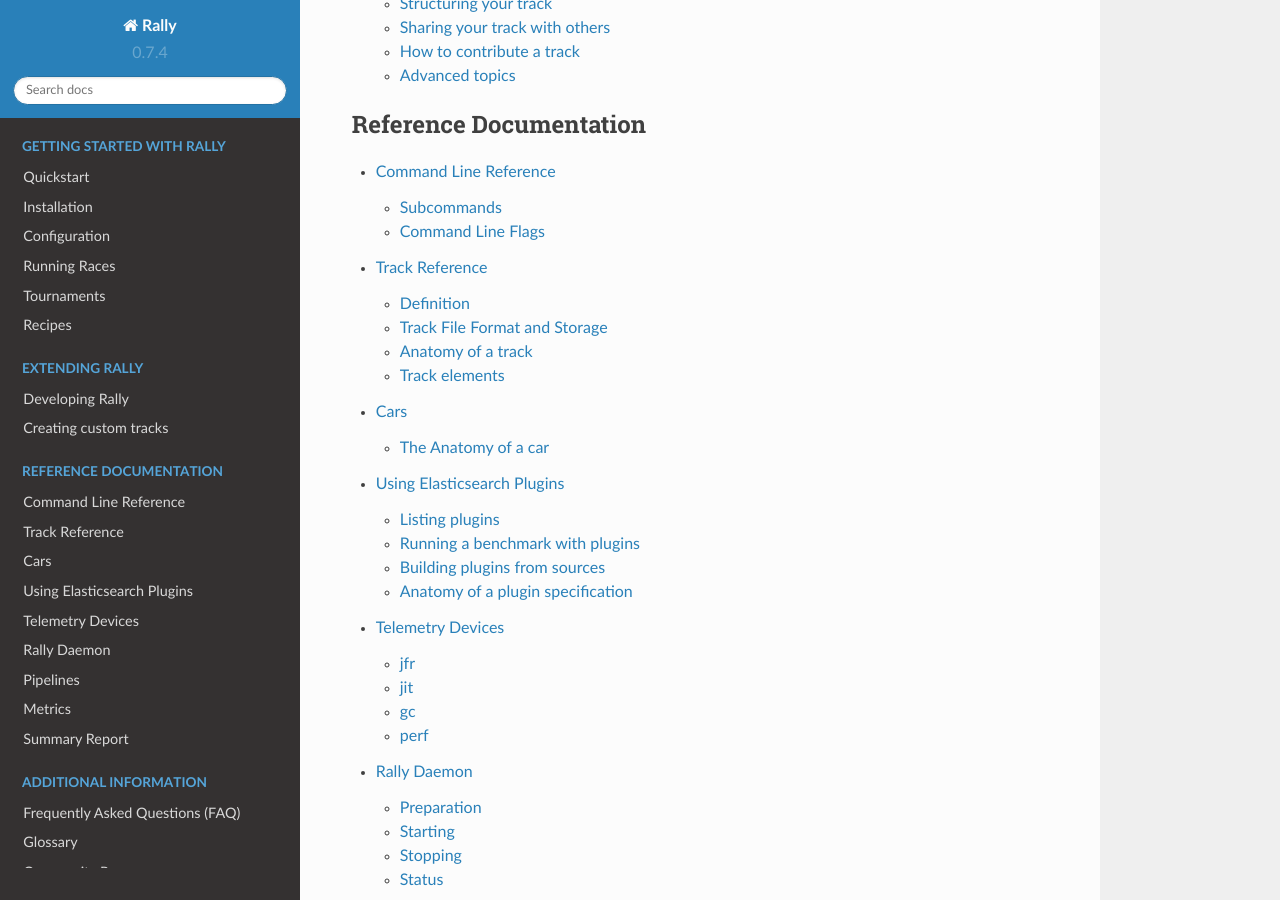
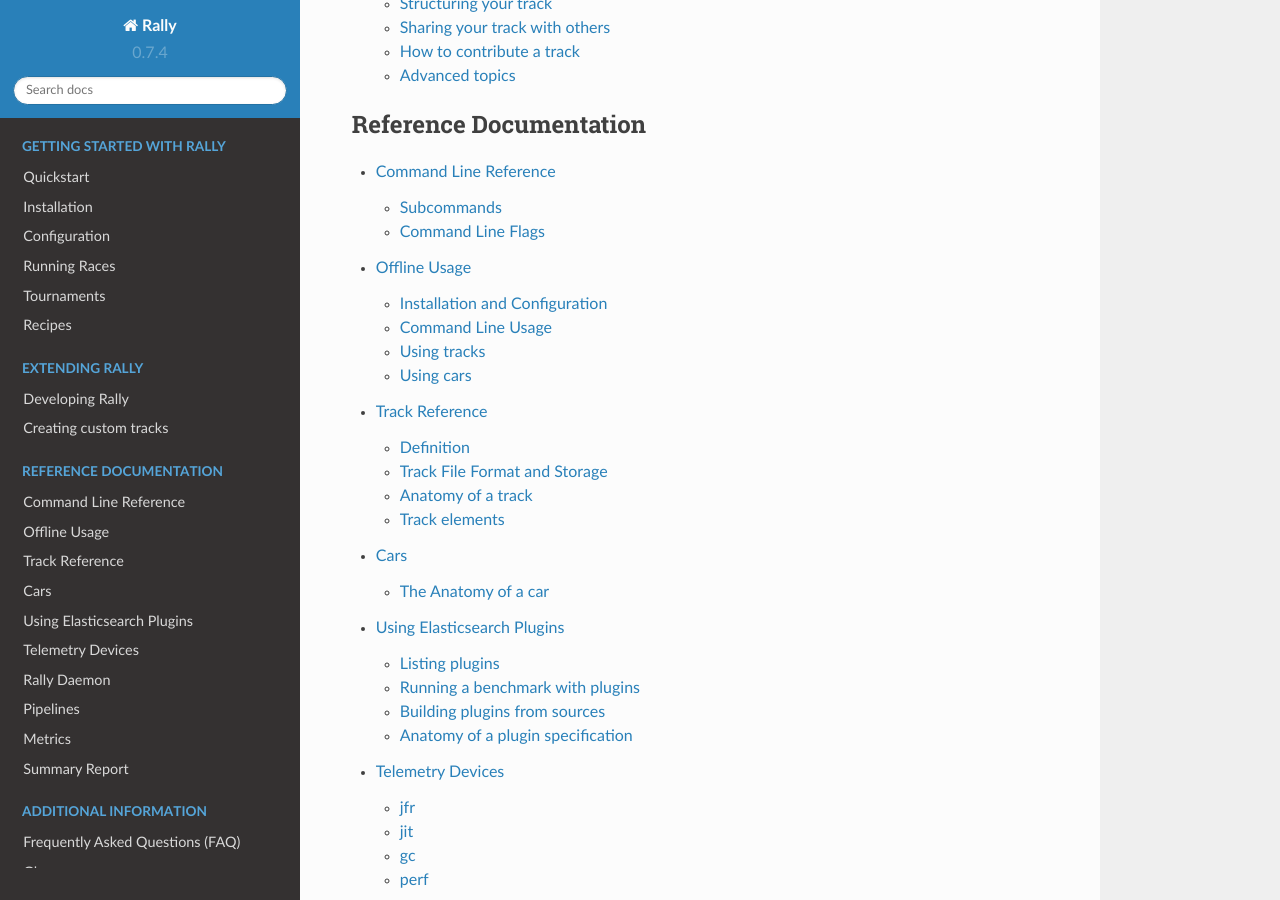
Before and after one commit to elastic/rally, a Sphinx documentation site: the page built from docs/index.rst, in a window 1280 px wide and 900 px high, scrolled down 1917 px. Built offline with Sphinx 7.4.7 and the Read the Docs theme 2.0.0, drawn with Linux system fonts in a browser that asks for light colours; some of the changed lines change nothing that is shown.

Commit message:
Document how to use Rally on offline machines
Closes #231

```diff
--- a/docs/index.rst
+++ b/docs/index.rst
@@ -54,6 +54,7 @@
    :maxdepth: 2
 
    command_line_reference
+   offline
    track
    car
    elasticsearch_plugins
--- /dev/null
+++ b/docs/offline.rst
@@ -0,0 +1,61 @@
+Offline Usage
+=============
+
+In some corporate environments servers do not have Internet access. You can still use Rally in such environments and this page summarizes all information that you need to get started.
+
+Installation and Configuration
+------------------------------
+
+We provide a special offline installation package. Please refer to the :ref:`offline installation guide <install_offline-install>` for detailed instructions. After the installation you can just follow the normal :doc:`configuration procedure </configuration>`.
+
+Command Line Usage
+------------------
+
+Rally will automatically detect upon startup that no Internet connection is available and print the following warning::
+
+    [WARNING] No Internet connection detected. Automatic download of track data sets etc. is disabled.
+
+It detects this by trying to connect to ``github.com``. If you want to disable this probing you can explicitly specify ``--offline``.
+
+Using tracks
+------------
+
+A Rally track describes a benchmarking scenario. You can either write your own tracks or use the tracks that Rally provides out of the box. In the former case, Rally will work just fine in an offline environment. In the latter case, Rally would normally download the track and its associated data from the Internet. If you want to use one of Rally's standard tracks in offline mode, you need to download all relevant files first on a machine that has Internet access and copy it to the target machine(s).
+
+Use the `download script <https://raw.githubusercontent.com/elastic/rally-tracks/master/download.sh>`_ to download all data for a track on a machine that has access to the Internet. Example::
+
+    # downloads the script from Github
+    curl -o https://raw.githubusercontent.com/elastic/rally-tracks/master/download.sh
+    chmod u+x download.sh
+    # download all data for the geonames track
+    ./download.sh geonames
+
+This will download all data for the geonames track and create a tar file ``rally-track-data-geonames.tar`` in the current directory. Copy this file to the home directory of the user which will execute Rally on the target machine (e.g. ``/home/rally-user``).
+
+On the target machine, run::
+
+    cd ~
+    tar -xf rally-track-data-geonames.tar
+
+The download script does not require a Rally installation on the machine with Internet access but assumes that ``git`` and ``curl`` are available.
+
+After you've copied the data, you can list the available tracks with ``esrally list tracks``. If a track shows up in this list, it just means that the track description is available locally but not necessarily all data files.
+
+Using cars
+----------
+
+.. note::
+
+    You can skip this section if you use Rally only as a load generator.
+
+If you have Rally configure and start Elasticsearch then you also need the out-of-the-box configurations available. Run the following command on a machine with Internet access::
+
+    git clone https://github.com/elastic/rally-teams.git ~/.rally/benchmarks/teams/default
+    tar -C ~ -czf rally-teams.tar.gz .rally/benchmarks/teams/default
+
+Copy that file to the target machine(s) and run on the target machine::
+
+    cd ~
+    tar -xzf rally-teams.tar.gz
+
+After you've copied the data, you can list the available tracks with ``esrally list cars``.
```
